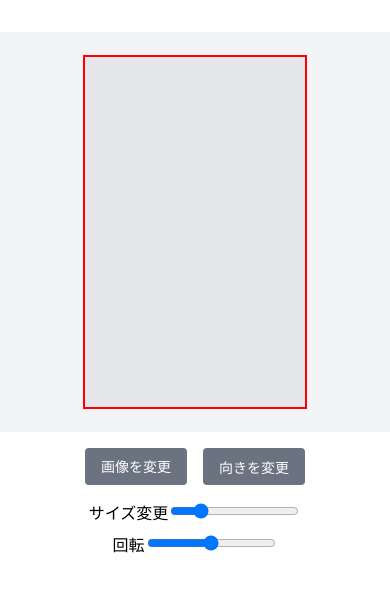
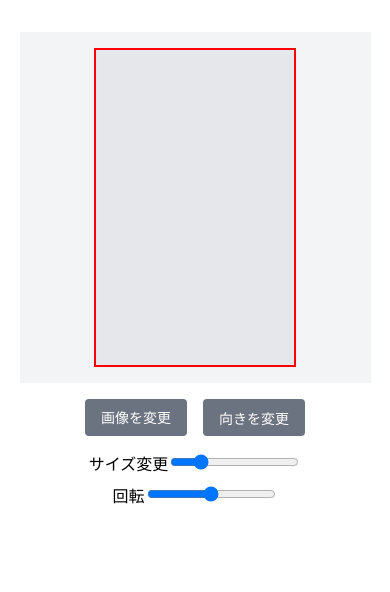
Before and after one commit to t2-takashima/customcard-simulator-sample, a React (Vite) app: page / in a window 390 px wide. Shown: the top 592 px of the page. Built offline with nearby package versions, Linux system fonts and the light colour scheme.

Commit message:
feat: Adjust layout responsively for smaller screen sizes

```diff
--- a/src/App.tsx
+++ b/src/App.tsx
@@ -1,12 +1,17 @@
-const CANVAS_SIZE = { width: 400, height: 400 };
+const getCanvasSize = () => {
+  const rawBaseWidth = window.innerWidth * 0.9;
+  const clampedWidth = Math.min(Math.max(rawBaseWidth, 320), 450);
+  return { width: clampedWidth, height: clampedWidth };
+};
+import React, { useRef, useState, useEffect } from "react";
 const canvasContainerStyle: React.CSSProperties = {
   backgroundColor: "#f3f4f6",
   position: "relative" as const,
   overflow: "hidden",
   marginBottom: 16,
   touchAction: "none",
-  width: CANVAS_SIZE.width + "px",
-  height: CANVAS_SIZE.height + "px",
+  width: (typeof window !== "undefined" ? getCanvasSize().width : 320) + "px",
+  height: (typeof window !== "undefined" ? getCanvasSize().height : 320) + "px",
 };
 import { brands as categories } from "./config/categories";
 // スタイル定義
@@ -28,10 +33,42 @@ const styles: Record<string, React.CSSProperties> = {
     display: "inline-block",
     fontSize: "14px",
   },
+  container: {
+    padding: 24,
+    display: "flex",
+    flexDirection: "column",
+    alignItems: "center",
+  },
+  controls: {
+    display: "flex",
+    gap: 16,
+    marginBottom: 16,
+    justifyContent: "center",
+  },
+  rangeGroup: {
+    display: "flex",
+    flexDirection: "column",
+    alignItems: "center",
+    gap: 8,
+  },
 };
-const CARD_SIZE = {
-  portrait: { width: 220, height: 350 },
-  landscape: { width: 350, height: 220 }
+const CARD_SCALE = 0.9;
+const BASE_CARD_SIZE = {
+  portrait: { width: 336, height: 534 }, // standard credit card size ratio
+  landscape: { width: 534, height: 336 },
+};
+const getCardSize = (orientation: "portrait" | "landscape", canvasSize: { width: number, height: number }) => {
+  const base = BASE_CARD_SIZE[orientation];
+
+  let width = canvasSize.width * CARD_SCALE;
+  let height = width * (base.height / base.width);
+
+  if (height > canvasSize.height * CARD_SCALE) {
+    height = canvasSize.height * CARD_SCALE;
+    width = height * (base.width / base.height);
+  }
+
+  return { width, height };
 };
 const BASE_HEIGHT_MM = 10.5;
 
@@ -55,7 +92,6 @@ const loadImage = (src: string): Promise<HTMLImageElement> =>
   });
 import chipImageLandscape from "./assets/chip_landscape.svg";
 import chipImagePortrait from "./assets/chip_portrait.svg";
-import React, { useRef, useState, useEffect } from "react";
 
 // シンプルなスタイル付きボタン
 const Button = (props: React.ButtonHTMLAttributes<HTMLButtonElement>) => (
@@ -66,6 +102,7 @@ const Button = (props: React.ButtonHTMLAttributes<HTMLButtonElement>) => (
 );
 
 export default function CardSimulator() {
+  const [canvasSize, setCanvasSize] = useState(getCanvasSize());
   const [image, setImage] = useState<HTMLImageElement | null>(null);
   const [orientation, setOrientation] = useState<"portrait" | "landscape">(
     availableOrientations.includes("portrait") ? "portrait" : "landscape"
@@ -87,9 +124,15 @@ export default function CardSimulator() {
   const pinchDistance = useRef<number | null>(null);
   const initialAngle = useRef<number | null>(null);
 
-  // Canvas area is fixed to CANVAS_SIZE
-  const canvasSize = CANVAS_SIZE;
-  const cardSize = CARD_SIZE[orientation];
+  useEffect(() => {
+    const handleResize = () => {
+      setCanvasSize(getCanvasSize());
+    };
+    window.addEventListener("resize", handleResize);
+    return () => window.removeEventListener("resize", handleResize);
+  }, []);
+
+  const cardSize = getCardSize(orientation, canvasSize);
   // Center the card area in the canvas
   const offset = {
     x: (canvasSize.width - cardSize.width) / 2,
@@ -116,8 +159,8 @@ export default function CardSimulator() {
         setScale(1);
 
         // Center the image within the fixed CANVAS_SIZE canvas
-        const centerX = (CANVAS_SIZE.width - displayedWidth) / 2;
-        const centerY = (CANVAS_SIZE.height - displayedHeight) / 2;
+        const centerX = (canvasSize.width - displayedWidth) / 2;
+        const centerY = (canvasSize.height - displayedHeight) / 2;
         setPosition({ x: centerX, y: centerY });
         setRotation(0);
 
@@ -347,6 +390,7 @@ export default function CardSimulator() {
   }, [orientation, image, scale, position, initialDisplaySize, frameImage, rotation, chipImgLandscape, chipImgPortrait, backgroundImage]);
 
   // 背景画像プリロード
+  // プリロード: フレーム画像と背景画像
   useEffect(() => {
     const load = async () => {
       const frameSrc = frameImages[orientation];
@@ -366,7 +410,7 @@ export default function CardSimulator() {
       }
     };
     load();
-  }, [orientation]);
+  }, [orientation, canvasSize, frameImages, backgroundImageUrls]);
 
   useEffect(() => {
     loadImage(chipImageLandscape).then(setChipImgLandscape);
@@ -374,10 +418,12 @@ export default function CardSimulator() {
   }, []);
 
   return (
-    <div style={{ padding: 24, display: "flex", flexDirection: "column", alignItems: "center" }}>
+    <div style={styles.container}>
       <div
         style={{
           ...canvasContainerStyle,
+          width: canvasSize.width + "px",
+          height: canvasSize.height + "px",
         }}
         onMouseDown={handleMouseDown}
         onMouseMove={handleMouseMove}
@@ -387,12 +433,12 @@ export default function CardSimulator() {
         onTouchMove={handleTouchMove}
         onTouchEnd={handleTouchEnd}
       >
-        <canvas ref={canvasRef} width={CANVAS_SIZE.width} height={CANVAS_SIZE.height} />
+        <canvas ref={canvasRef} width={canvasSize.width} height={canvasSize.height} />
         <div
           style={{
             position: "absolute",
-            top: (CANVAS_SIZE.height - cardSize.height) / 2,
-            left: (CANVAS_SIZE.width - cardSize.width) / 2,
+            top: (canvasSize.height - cardSize.height) / 2,
+            left: (canvasSize.width - cardSize.width) / 2,
             width: cardSize.width,
             height: cardSize.height,
             outline: "2px solid red",
@@ -401,7 +447,7 @@ export default function CardSimulator() {
         />
       </div>
 
-      <div style={{ display: "flex", gap: 16, marginBottom: 16, justifyContent: "center" }}>
+      <div style={styles.controls}>
         <label style={{ cursor: "pointer" }}>
           <span style={styles.labelButton}>
             画像を変更
@@ -418,7 +464,7 @@ export default function CardSimulator() {
         )}
       </div>
 
-      <div style={{ display: "flex", flexDirection: "column", alignItems: "center", gap: 8 }}>
+      <div style={styles.rangeGroup}>
         <div>
           <label>サイズ変更</label>
           <input
```
